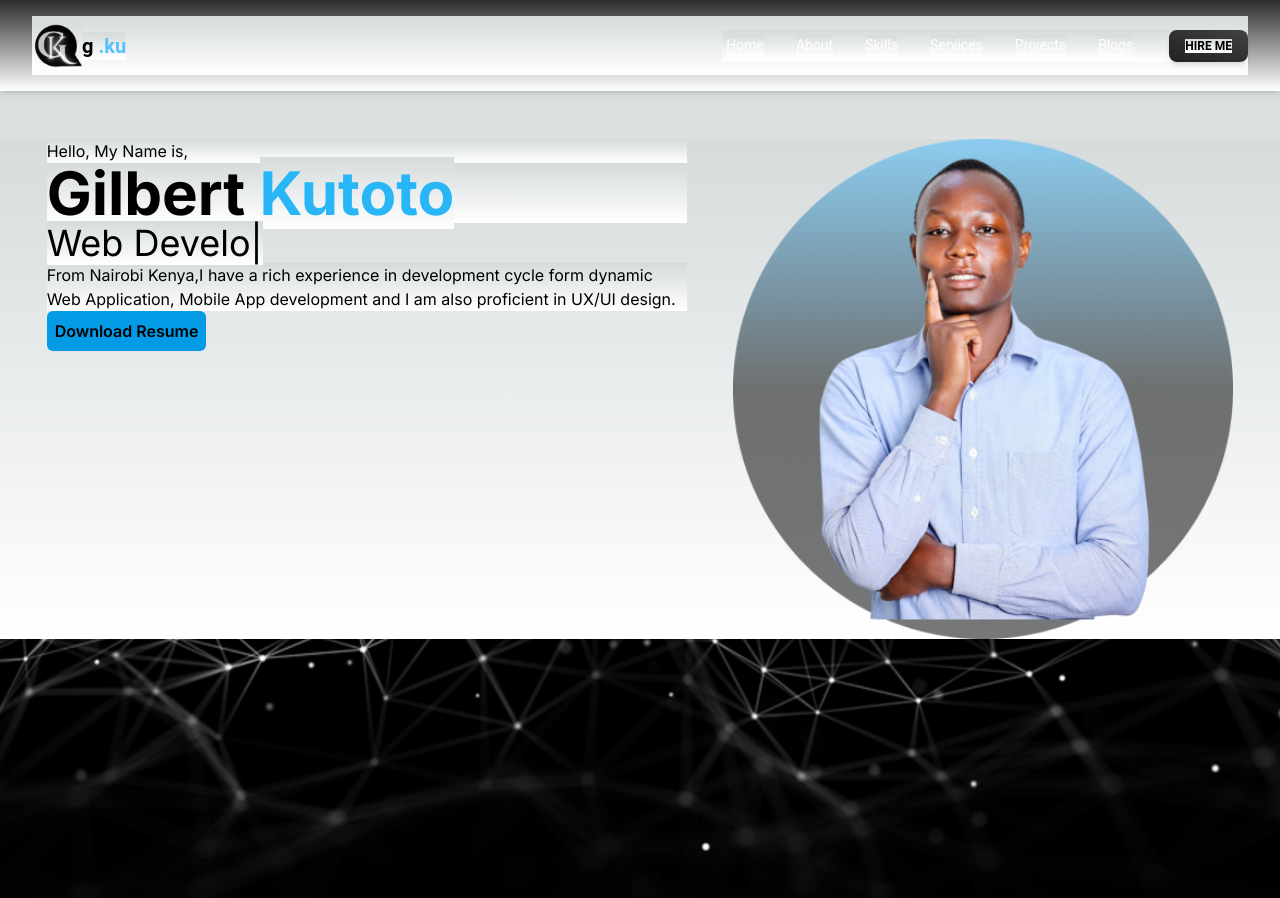
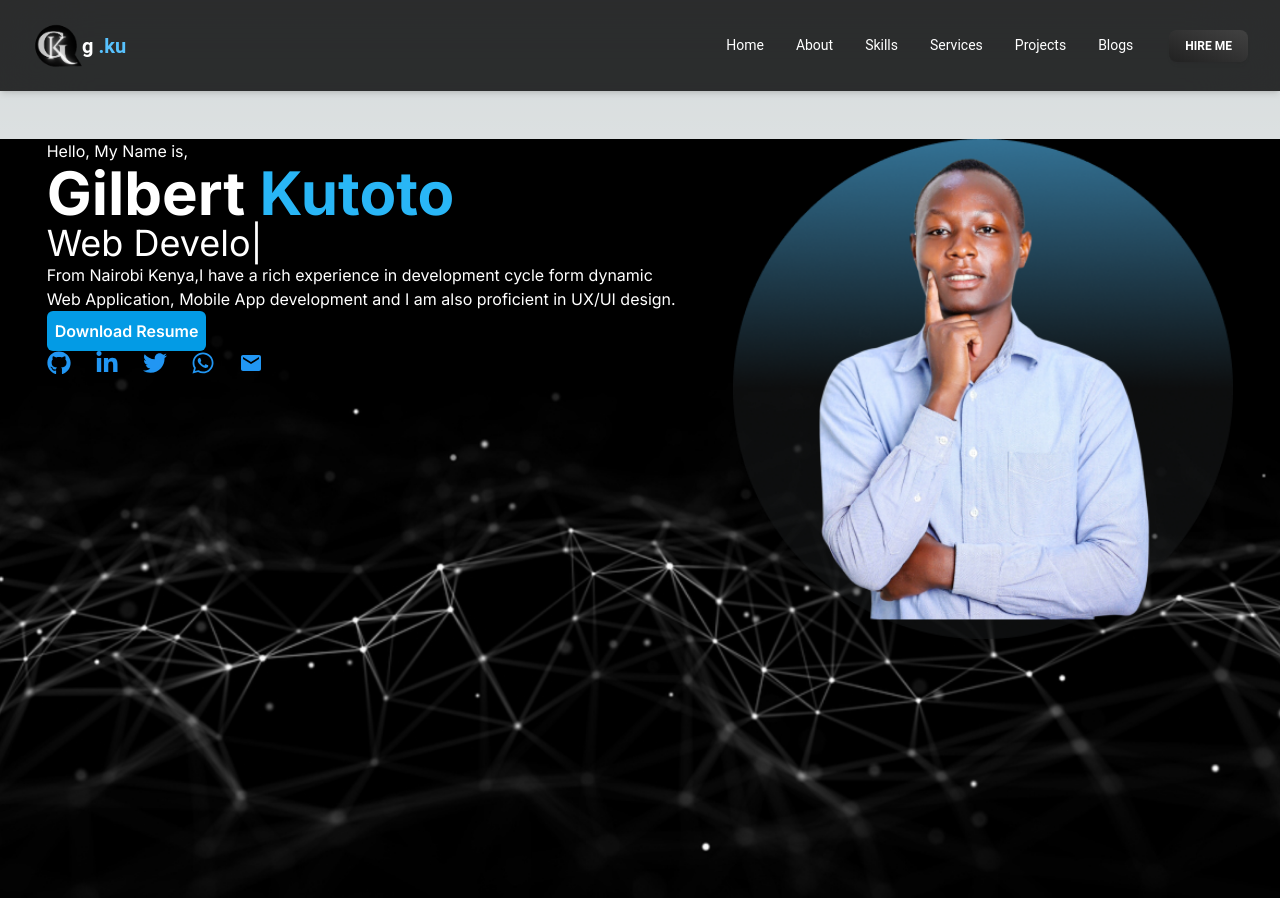
Before and after one commit to gilbert-ku/g.ku, a Next.js app: page / in a window 1280 px wide. Shown: the top 898 px of the page. Built offline with nearby package versions, Linux system fonts and the light colour scheme.

Commit message:
add icons

```diff
--- a/app/globals.css
+++ b/app/globals.css
@@ -16,8 +16,8 @@
   }
 }
 
-* {
-  color: rgb(var(--foreground-rgb));
+body {
+  /* color: rgb(var(--foreground-rgb)); */
   background: linear-gradient(
       to bottom,
       transparent,
--- a/app/page.jsx
+++ b/app/page.jsx
@@ -2,11 +2,15 @@
 
 import Image from "next/image";
 import { TypeAnimation } from 'react-type-animation';
+import { FaGithub, FaLinkedinIn, FaTwitter, FaWhatsapp } from "react-icons/fa6";
+import { MdEmail } from "react-icons/md";
+
+
 
 export default function Home() {
   return (
     // <main className=" home-pg flex min-h-screen flex-col items-center justify-between" >
-    <main className="home-pg  min-h-screen ">
+    <main className="home-pg  min-h-screen text-white">
       <div className="md:flex justify-evenly my-12">
         <div className=" w-1/2">
           <h1>Hello, My Name is,</h1>
@@ -27,6 +31,14 @@ export default function Home() {
 
           <button className="p-2 bg-light-blue-600 rounded-md font-semibold">Download Resume</button>
 
+          <div className="flex text-blue-500">
+          <FaGithub className="me-3 text-2xl text-blue-500"/>
+          <FaLinkedinIn className="mx-3 text-2xl"/>
+          <FaTwitter className="mx-3 text-2xl"/>
+          <FaWhatsapp className="mx-3 text-2xl"/>
+          <MdEmail className="ms-3 text-2xl"/>
+          </div>
+
         </div>
         <Image
         src="/profile-image.png"
```
